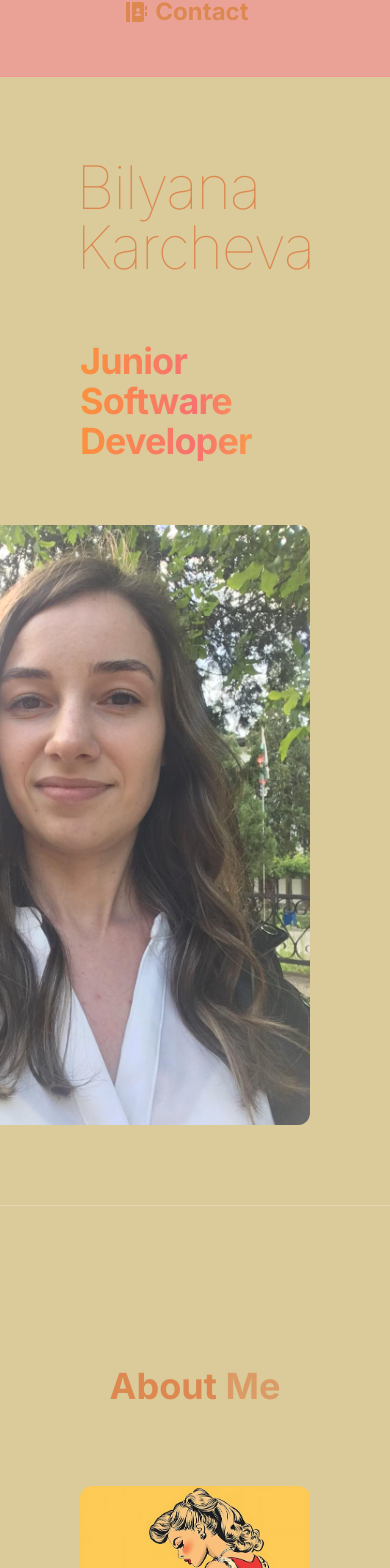
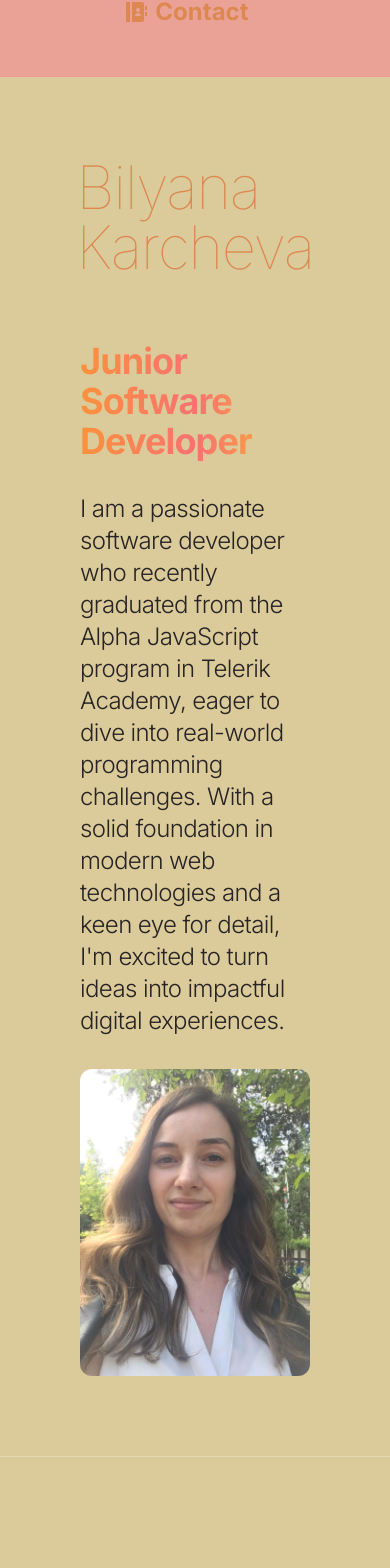
Before and after one commit to bilyanakarcheva/my-portfolio, a React (Vite) app: page / in a window 390 px wide. Shown: the part 232-1800 px from the top of the page. Built offline with nearby package versions, Linux system fonts and the light colour scheme; a web font is replaced by a local one.

Commit message:
Amended tailwind css of the image of the Hero component to maintain responsiveness across different devices and screen sizes

```diff
--- a/src/views/Hero/Hero.tsx
+++ b/src/views/Hero/Hero.tsx
@@ -1,5 +1,5 @@
 import myPhoto from '../../assets/photo_Bilyana.jpg';
-import { HERO_CONTENT } from '../../constants';
+import { HERO_CONTENT } from '../../constants/constants';
 function Hero() {
   return (
     <div id="hero" className="border-b border-base-200 p-20 lg:mb-35">
@@ -17,15 +17,20 @@
             </p>
           </div>
         </div>
-        <div className='w-full lg:w-1/2'>
-          <div className="flex justify-end">
-            <img
+        {/* <div className="w-full lg:w-1/2 ">
+          <div className="flex items-center justify-center">
+            <img className="rounded-xl" src={myPhoto} alt="about"></img>
+          </div>
+        </div> */}
+        <div className='w-full flex flex-wrap justify-center lg:w-1/2'>
+            <div className="flex lg:max-w-lg lg:p-8">
+              <img
               className="rounded-xl max-w-full max-h-full"
               src={myPhoto}
               alt="Bilyana Karcheva"
-              style={{ maxWidth: '450px', maxHeight: '600px' }}
-            />
-          </div>
+              style={{ maxHeight: '600px'}}
+              />
+            </div>
         </div>
       </div>
     </div>
```
